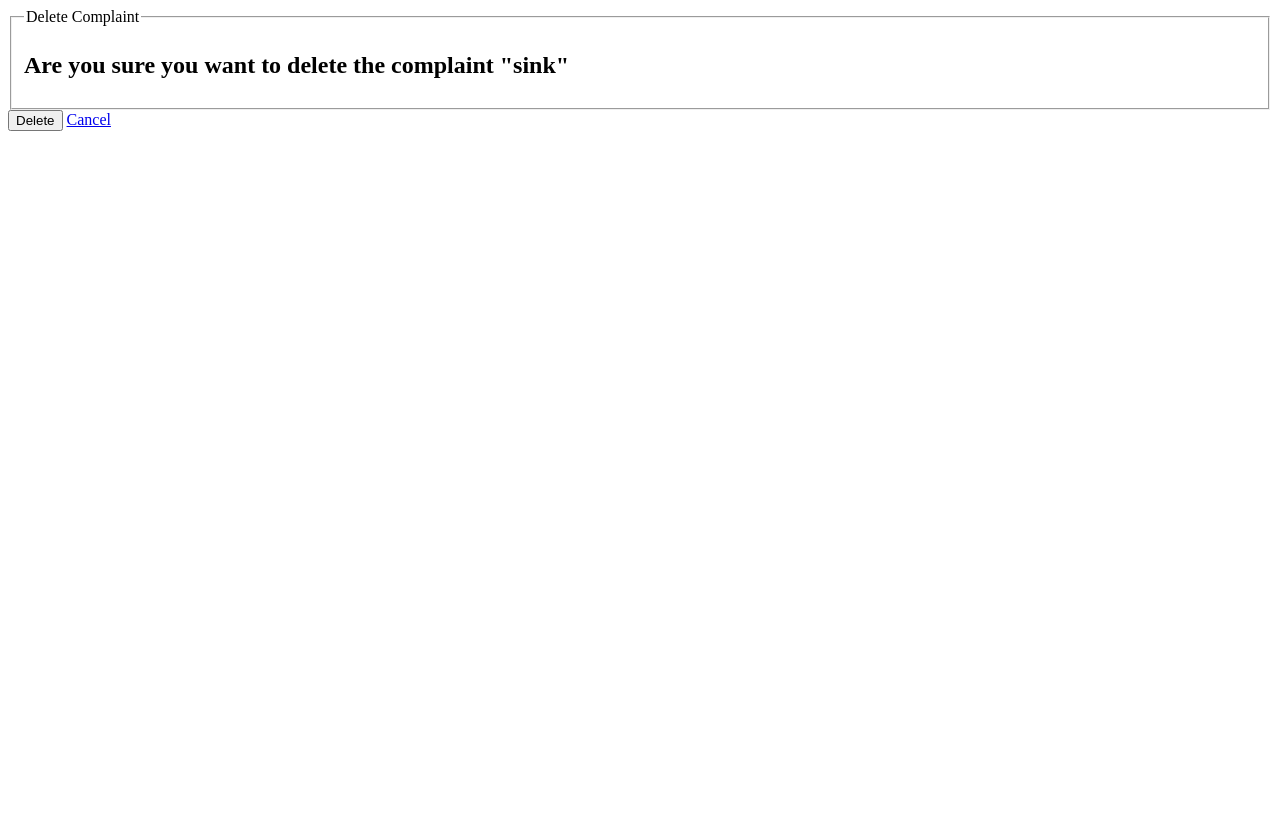
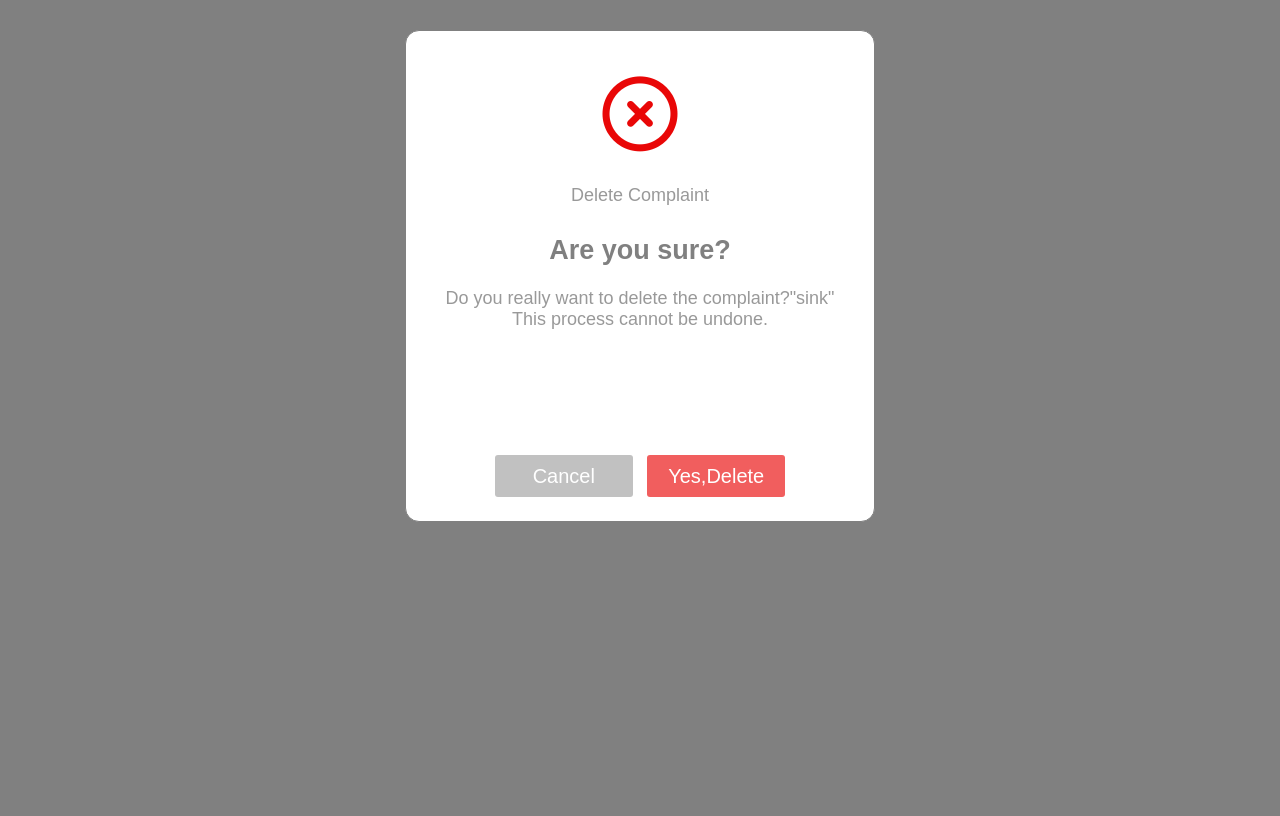
Before and after one commit to Nandika-A/Resolve-Mate, a Django app: template ComplaintBox/home/templates/home/taskhistory_confirm_delete.html in a window 1280 px wide. Before the commit the page ends 131 px from the top, so only its background shows below. Run offline with Django 4.2, Linux system fonts and the light colour scheme; the template is opened without the code that fills it: values that come from a table or form of the project are taken from there, others are empty; data comes from the database, SQL or seed files in the repository; both versions use the stored data as it was after the commit; some libraries are stand-ins or nearby versions.

Commit message:
Delete Page Added Again

```diff
--- a/ComplaintBox/home/templates/home/taskhistory_confirm_delete.html
+++ b/ComplaintBox/home/templates/home/taskhistory_confirm_delete.html
@@ -1,24 +1,44 @@
+{% load static %}
 <!DOCTYPE html>
 <html lang="en">
 <head>
     <meta charset="UTF-8">
     <meta http-equiv="X-UA-Compatible" content="IE=edge">
     <meta name="viewport" content="width=device-width, initial-scale=1.0">
+    <link rel="stylesheet" href="{%static 'confirm_style.css' %}">
+    <link rel="stylesheet" href="https://kit.fontawesome.com/aa93c3b091.css" crossorigin="anonymous">
+    <script src="https://kit.fontawesome.com/aa93c3b091.js" crossorigin="anonymous"></script>
     <title>Document</title>
 </head>
 <body>
+    <div class="container">
     <div class="content-section">
+        <div class="icon">
+            <i class="fa-regular fa-circle-xmark"></i>
+        </div>
         <form method="POST">
             {% csrf_token %}
-            <fieldset class="form-group">
+            <div class="content">
+            <fieldset class="form-group rem-border">
                 <legend class="border-bottom mb-4">Delete Complaint</legend>
-                <h2>Are you sure you want to delete the complaint "{{ object.title }}"</h2>
+                <!-- <h2>Are you sure you want to delete the complaint "{{ object.title }}"</h2> -->
+                <div class="content-heading">
+                    <h2>Are you sure?</h2>
+                </div>
+                <div class="content">
+                    Do you really want to delete the complaint?"{{ object.title }}" <br> This process cannot be undone.
+                </div>
             </fieldset>
-            <div class="form-group">
-                <button class="btn btn-outline-danger" type="submit">Delete</button>
-                <a class="btn btn-outline-secondary" href="{% url 'detailed_task' object.id %}">Cancel</a>
+            </div>
+            <div class="form-group buttons">
+                <!-- <a class="btn btn-outline-secondary" href="{% url 'detailed_task' object.id %}">Cancel</a> -->
+                <button class="btn btn-secondary"><a href="{% url 'detailed_task' object.id %">Cancel</a></button>
+                <!-- <button class="btn btn-outline-danger" type="submit">Delete</button> -->
+                <button class="btn btn-danger" type="su
+                ">Yes,Delete</button>
             </div>
         </form>
     </div>
+    </div>
 </body>
 </html>
--- /dev/null
+++ b/ComplaintBox/static/confirm_style.css
@@ -0,0 +1,114 @@
+<link rel="stylesheet" href="https://fonts.googleapis.com/css?family=Roboto|Varela+Round">
+
+*{
+    padding: 0px;
+    margin: 0px;
+    box-sizing: border-box;
+}
+
+body{
+    display: flex;
+    /* flex-direction: column; */
+    height: 100vh;
+    justify-content: center;
+    align-items: center;
+
+    background-color: gray;
+    font-family: 'Varela Round', sans-serif;
+}
+
+.container{
+    background-color: white;
+    padding: 24px;
+    /* max-height: 55%; */
+    min-width: 50px;
+    position: absolute;
+    top: 30px;
+    border: 1px solid gray;
+    border-radius: 14px;
+}
+
+.icon{
+    height: 86px;
+    width: 104px;
+    text-align: center;
+    margin: 22px auto;
+}
+
+.icon i{
+    margin: auto;
+    font-size: 75px;
+    color: #e90707;
+}
+
+.rem-border{
+    border: none;
+}
+
+.content{
+    color: #999;
+    font-size: 18px;
+    margin-bottom: 57px;
+    text-align: center;
+}
+
+.content-heading{
+    color: gray;
+    text-align: center;
+}
+
+.buttons{
+    text-align: center;
+}
+
+
+ .btn, .btn:active {
+    font-size: 20px;
+        color: #fff;
+        border-radius: 4px;
+        background: #60c7c1;
+        text-decoration: none;
+        transition: all 0.4s;
+        line-height: normal;
+        min-width: 138px;
+        border: none;
+        min-height: 42px;
+        border-radius: 3px;
+        margin: 0 5px;
+        cursor: pointer;
+    }
+
+     .btn-secondary {
+        background: #c1c1c1;
+    }
+    .btn-secondary a{
+        text-decoration: none;
+        color: white;
+    }
+
+ .btn-secondary:hover,
+      .btn-secondary:focus {
+        background: #a8a8a8;
+    }
+
+      .btn-danger {
+        background: #f15e5e;
+    }
+
+      .btn-danger:hover,
+      .btn-danger:focus {
+        background: #ee3535;
+    }
+
+
+    @media only screen and (max-width: 470px) {
+        .btn{
+            margin: 10px 0px;
+        }
+    }
+
+    /* @media only screen and (max-width:321px){
+        .content{
+            margin-bottom: 38px;
+        }
+    } */
```
Also changed, not shown: ComplaintBox/db.sqlite3.
